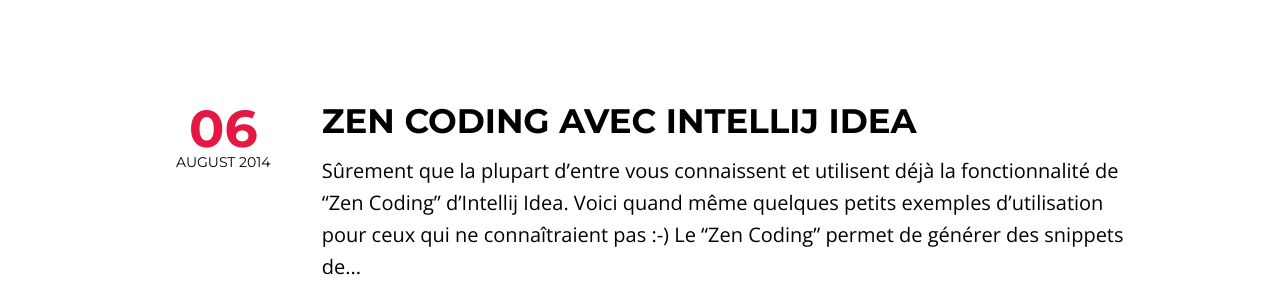
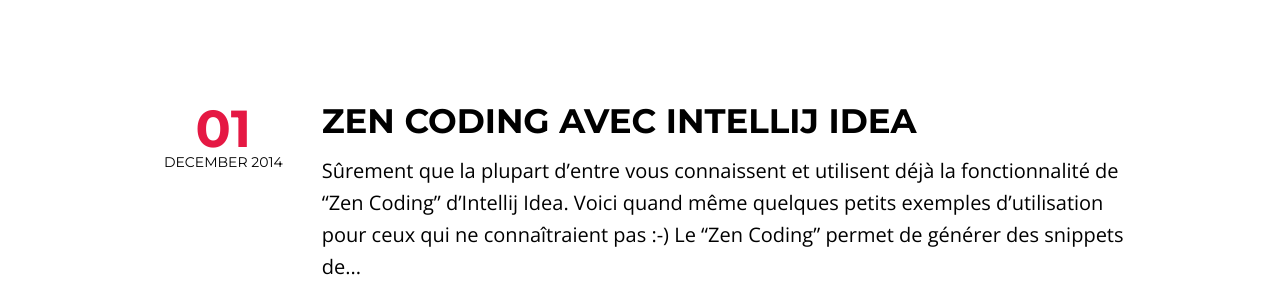
Before and after one commit to sebprunier/sebprunier.github.io, a Jekyll site: the page built from index.html, in a window 1280 px wide and 900 px high, scrolled down 378 px. Shown: the part 163-449 px from the top of the window. Built offline with Jekyll 4.4.1, drawn with Linux system fonts in a browser that asks for light colours; nearby versions of some CDN libraries; the list of posts is cut into pages by our own code.

Commit message:
New post: zen coding

```diff
--- a/_posts/2014-08-06-zen-coding-avec-intellij-idea.md
+++ b/_posts/2014-12-01-zen-coding-avec-intellij-idea.md
@@ -1,7 +1,7 @@
 ---
 layout: post
 title: Zen Coding avec IntelliJ Idea
-date: 2014-08-06
+date: 2014-12-01
 categories:
 - Code
 tags:
```
